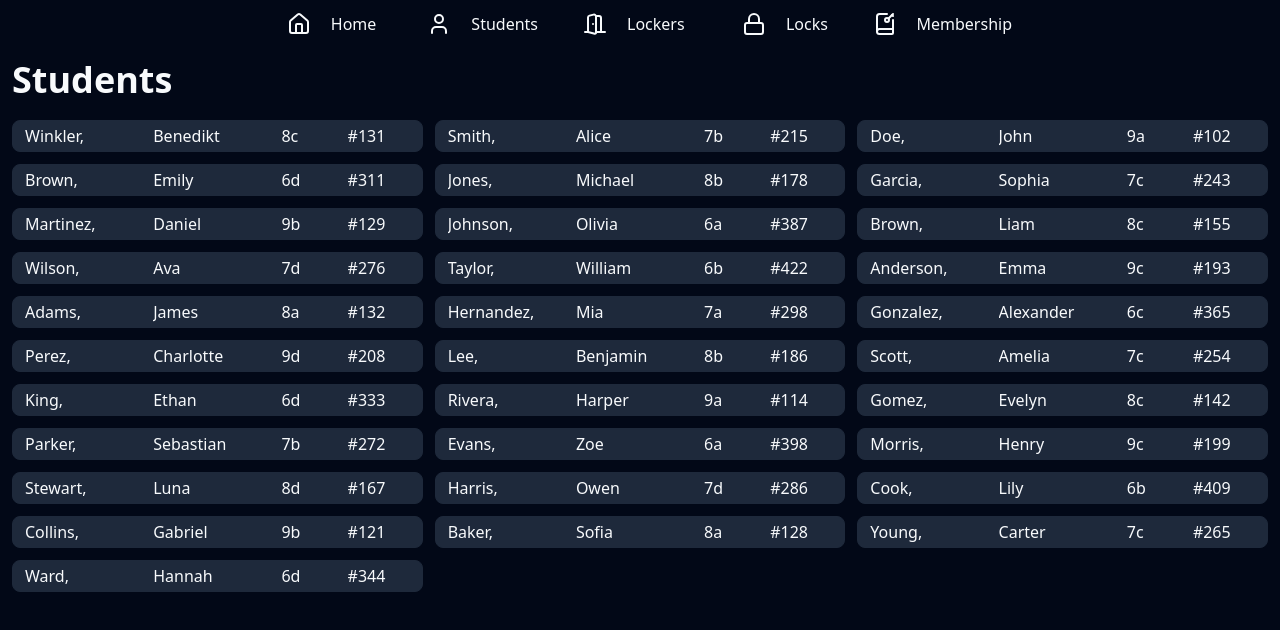
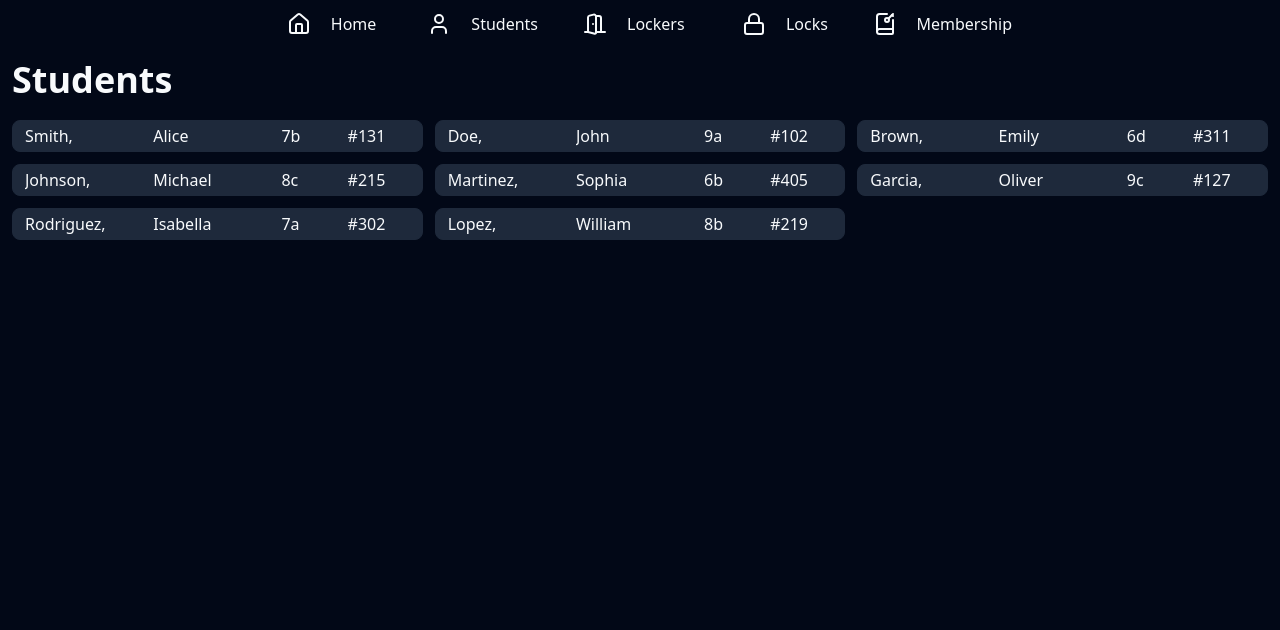
Before and after one commit to b-at-neu/pulse, a Next.js app: page /students in a window 1280 px wide. Shown: the top 630 px of the page. Built offline with nearby package versions, Linux system fonts and the light colour scheme.

Commit message:
#13 add better example data

```diff
--- a/app/students/page.tsx
+++ b/app/students/page.tsx
@@ -4,190 +4,93 @@ import { Title } from '@/components/ui/title';
 export default function Page() {
   const data = [
     {
-      firstName: 'Benedikt',
-      lastName: 'Winkler',
-      class: '8c',
-      locker: '#131'
+      id: 'e80a33c3-1395-4b5f-8522-3f4c75b8c5a0',
+      firstName: 'Alice',
+      lastName: 'Smith',
+      applicationReceived: true,
+      depositPaid: false,
+      topLocker: true,
+      class: '7b',
+      locker: '#131',
+      lock: 987654321
     },
     {
-      firstName: 'Alice',
-      lastName: 'Smith',
-      class: '7b',
-      locker: '#215'
+      id: 'b738d7e9-6b51-4d47-bc68-6c0f6a0af7e5',
+      firstName: 'John',
+      lastName: 'Doe',
+      applicationReceived: true,
+      depositPaid: true,
+      topLocker: false,
+      class: '9a',
+      locker: '#102',
+      lock: 123456789
     },
     {
-      firstName: 'John',
-      lastName: 'Doe',
-      class: '9a',
-      locker: '#102'
+      id: 'c3f8b4e4-8d6c-4b4e-8058-2a2d3a5f1b74',
+      firstName: 'Emily',
+      lastName: 'Brown',
+      applicationReceived: false,
+      depositPaid: false,
+      topLocker: false,
+      class: '6d',
+      locker: '#311',
+      lock: 234567890
+    },
+    // Add more example student data here
+    {
+      id: '6d6f7e1a-7c8b-4e95-8c3c-9b5f1b3a4e2d',
+      firstName: 'Michael',
+      lastName: 'Johnson',
+      applicationReceived: true,
+      depositPaid: true,
+      topLocker: true,
+      class: '8c',
+      locker: '#215',
+      lock: 345678912
     },
     {
-      firstName: 'Emily',
-      lastName: 'Brown',
-      class: '6d',
-      locker: '#311'
+      id: '9a2b4c8d-5e6f-7a9b-1c2d-3e4f5a6b7c8d',
+      firstName: 'Sophia',
+      lastName: 'Martinez',
+      applicationReceived: false,
+      depositPaid: false,
+      topLocker: false,
+      class: '6b',
+      locker: '#405',
+      lock: 456789123
     },
     {
-      firstName: 'Michael',
-      lastName: 'Jones',
-      class: '8b',
-      locker: '#178'
+      id: '1e2a3d4c-5b6f-7a8d-9e1b-2c3d4e5f6a7',
+      firstName: 'Oliver',
+      lastName: 'Garcia',
+      applicationReceived: true,
+      depositPaid: true,
+      topLocker: false,
+      class: '9c',
+      locker: '#127',
+      lock: 567891234
     },
     {
-      firstName: 'Sophia',
-      lastName: 'Garcia',
-      class: '7c',
-      locker: '#243'
+      id: '2b4c8d6e-7f1a-9b2c-4e5f-6a7b8c9d1e2',
+      firstName: 'Isabella',
+      lastName: 'Rodriguez',
+      applicationReceived: true,
+      depositPaid: false,
+      topLocker: false,
+      class: '7a',
+      locker: '#302',
+      lock: 678912345
     },
     {
-      firstName: 'Daniel',
-      lastName: 'Martinez',
-      class: '9b',
-      locker: '#129'
-    },
-    {
-      firstName: 'Olivia',
-      lastName: 'Johnson',
-      class: '6a',
-      locker: '#387'
-    },
-    {
-      firstName: 'Liam',
-      lastName: 'Brown',
-      class: '8c',
-      locker: '#155'
-    },
-    {
-      firstName: 'Ava',
-      lastName: 'Wilson',
-      class: '7d',
-      locker: '#276'
-    },
-    {
+      id: '3d4c5b6f-7a8d-9e1b-2c3d-4e5f6a7b8c',
       firstName: 'William',
-      lastName: 'Taylor',
-      class: '6b',
-      locker: '#422'
-    },
-    {
-      firstName: 'Emma',
-      lastName: 'Anderson',
-      class: '9c',
-      locker: '#193'
-    },
-    {
-      firstName: 'James',
-      lastName: 'Adams',
-      class: '8a',
-      locker: '#132'
-    },
-    {
-      firstName: 'Mia',
-      lastName: 'Hernandez',
-      class: '7a',
-      locker: '#298'
-    },
-    {
-      firstName: 'Alexander',
-      lastName: 'Gonzalez',
-      class: '6c',
-      locker: '#365'
-    },
-    {
-      firstName: 'Charlotte',
-      lastName: 'Perez',
-      class: '9d',
-      locker: '#208'
-    },
-    {
-      firstName: 'Benjamin',
-      lastName: 'Lee',
+      lastName: 'Lopez',
+      applicationReceived: false,
+      depositPaid: false,
+      topLocker: true,
       class: '8b',
-      locker: '#186'
-    },
-    {
-      firstName: 'Amelia',
-      lastName: 'Scott',
-      class: '7c',
-      locker: '#254'
-    },
-    {
-      firstName: 'Ethan',
-      lastName: 'King',
-      class: '6d',
-      locker: '#333'
-    },
-    {
-      firstName: 'Harper',
-      lastName: 'Rivera',
-      class: '9a',
-      locker: '#114'
-    },
-    {
-      firstName: 'Evelyn',
-      lastName: 'Gomez',
-      class: '8c',
-      locker: '#142'
-    },
-    {
-      firstName: 'Sebastian',
-      lastName: 'Parker',
-      class: '7b',
-      locker: '#272'
-    },
-    {
-      firstName: 'Zoe',
-      lastName: 'Evans',
-      class: '6a',
-      locker: '#398'
-    },
-    {
-      firstName: 'Henry',
-      lastName: 'Morris',
-      class: '9c',
-      locker: '#199'
-    },
-    {
-      firstName: 'Luna',
-      lastName: 'Stewart',
-      class: '8d',
-      locker: '#167'
-    },
-    {
-      firstName: 'Owen',
-      lastName: 'Harris',
-      class: '7d',
-      locker: '#286'
-    },
-    {
-      firstName: 'Lily',
-      lastName: 'Cook',
-      class: '6b',
-      locker: '#409'
-    },
-    {
-      firstName: 'Gabriel',
-      lastName: 'Collins',
-      class: '9b',
-      locker: '#121'
-    },
-    {
-      firstName: 'Sofia',
-      lastName: 'Baker',
-      class: '8a',
-      locker: '#128'
-    },
-    {
-      firstName: 'Carter',
-      lastName: 'Young',
-      class: '7c',
-      locker: '#265'
-    },
-    {
-      firstName: 'Hannah',
-      lastName: 'Ward',
-      class: '6d',
-      locker: '#344'
+      locker: '#219',
+      lock: 789123456
     }
   ];
 
```
